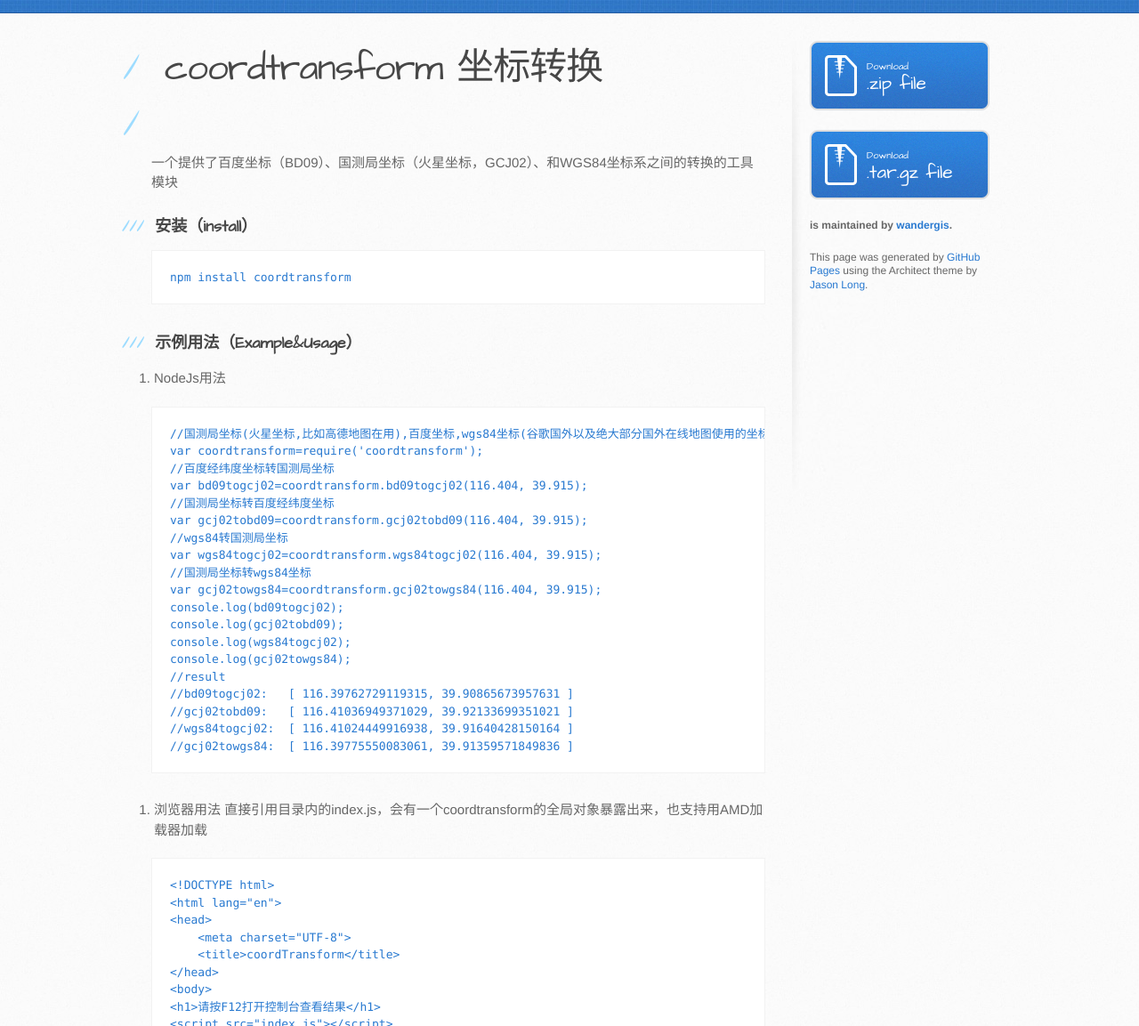
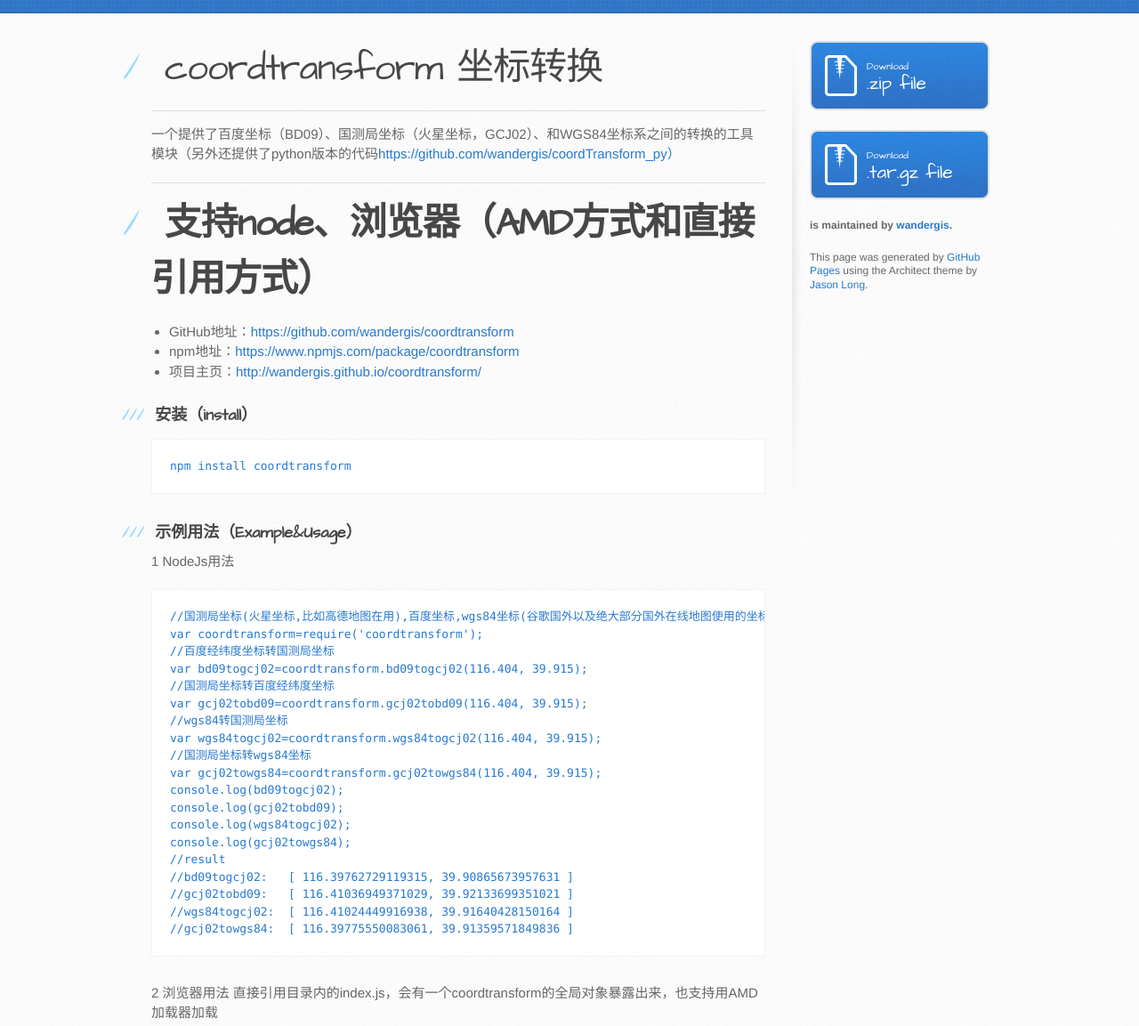
Before and after one commit to wandergis/coordtransform, a plain HTML site: page index.html in a window 1280 px wide. Shown: the part 220-1373 px from the top of the page at 89% size. Drawn offline with Linux system fonts and the light colour scheme.

```diff
--- a/index.html
+++ b/index.html
@@ -31,9 +31,24 @@
           <h1>
 <a id="coordtransform-坐标转换" class="anchor" href="#coordtransform-%E5%9D%90%E6%A0%87%E8%BD%AC%E6%8D%A2" aria-hidden="true"><span class="octicon octicon-link"></span></a>coordtransform 坐标转换</h1>
 
-<h1></h1>
+<hr>
 
-<p>一个提供了百度坐标（BD09）、国测局坐标（火星坐标，GCJ02）、和WGS84坐标系之间的转换的工具模块</p>
+<p>一个提供了百度坐标（BD09）、国测局坐标（火星坐标，GCJ02）、和WGS84坐标系之间的转换的工具模块（另外还提供了python版本的代码<a href="https://github.com/wandergis/coordTransform_py%EF%BC%89">https://github.com/wandergis/coordTransform_py）</a></p>
+
+<hr>
+
+<h1>
+<a id="支持node浏览器amd方式和直接引用方式" class="anchor" href="#%E6%94%AF%E6%8C%81node%E6%B5%8F%E8%A7%88%E5%99%A8amd%E6%96%B9%E5%BC%8F%E5%92%8C%E7%9B%B4%E6%8E%A5%E5%BC%95%E7%94%A8%E6%96%B9%E5%BC%8F" aria-hidden="true"><span class="octicon octicon-link"></span></a><strong>支持node、浏览器（AMD方式和直接引用方式）</strong>
+</h1>
+
+<ul>
+<li>GitHub地址：<a href="https://github.com/wandergis/coordtransform">https://github.com/wandergis/coordtransform</a>
+</li>
+<li>npm地址：<a href="https://www.npmjs.com/package/coordtransform">https://www.npmjs.com/package/coordtransform</a>
+</li>
+<li>项目主页：<a href="http://wandergis.github.io/coordtransform/">http://wandergis.github.io/coordtransform/</a>
+</li>
+</ul>
 
 <h3>
 <a id="安装install" class="anchor" href="#%E5%AE%89%E8%A3%85install" aria-hidden="true"><span class="octicon octicon-link"></span></a>安装（install）</h3>
@@ -44,9 +59,7 @@
 <h3>
 <a id="示例用法exampleusage" class="anchor" href="#%E7%A4%BA%E4%BE%8B%E7%94%A8%E6%B3%95exampleusage" aria-hidden="true"><span class="octicon octicon-link"></span></a>示例用法（Example&amp;Usage）</h3>
 
-<ol>
-<li>NodeJs用法</li>
-</ol>
+<p>1 NodeJs用法</p>
 
 <pre><code>//国测局坐标(火星坐标,比如高德地图在用),百度坐标,wgs84坐标(谷歌国外以及绝大部分国外在线地图使用的坐标)
 var coordtransform=require('coordtransform');
@@ -69,10 +82,8 @@
 //gcj02towgs84:  [ 116.39775550083061, 39.91359571849836 ]
 </code></pre>
 
-<ol>
-<li>浏览器用法
-直接引用目录内的index.js，会有一个coordtransform的全局对象暴露出来，也支持用AMD加载器加载</li>
-</ol>
+<p>2 浏览器用法
+直接引用目录内的index.js，会有一个coordtransform的全局对象暴露出来，也支持用AMD加载器加载</p>
 
 <pre><code>&lt;!DOCTYPE html&gt;
 &lt;html lang="en"&gt;
```
Also changed, not shown: params.json (+1 -1 lines).
